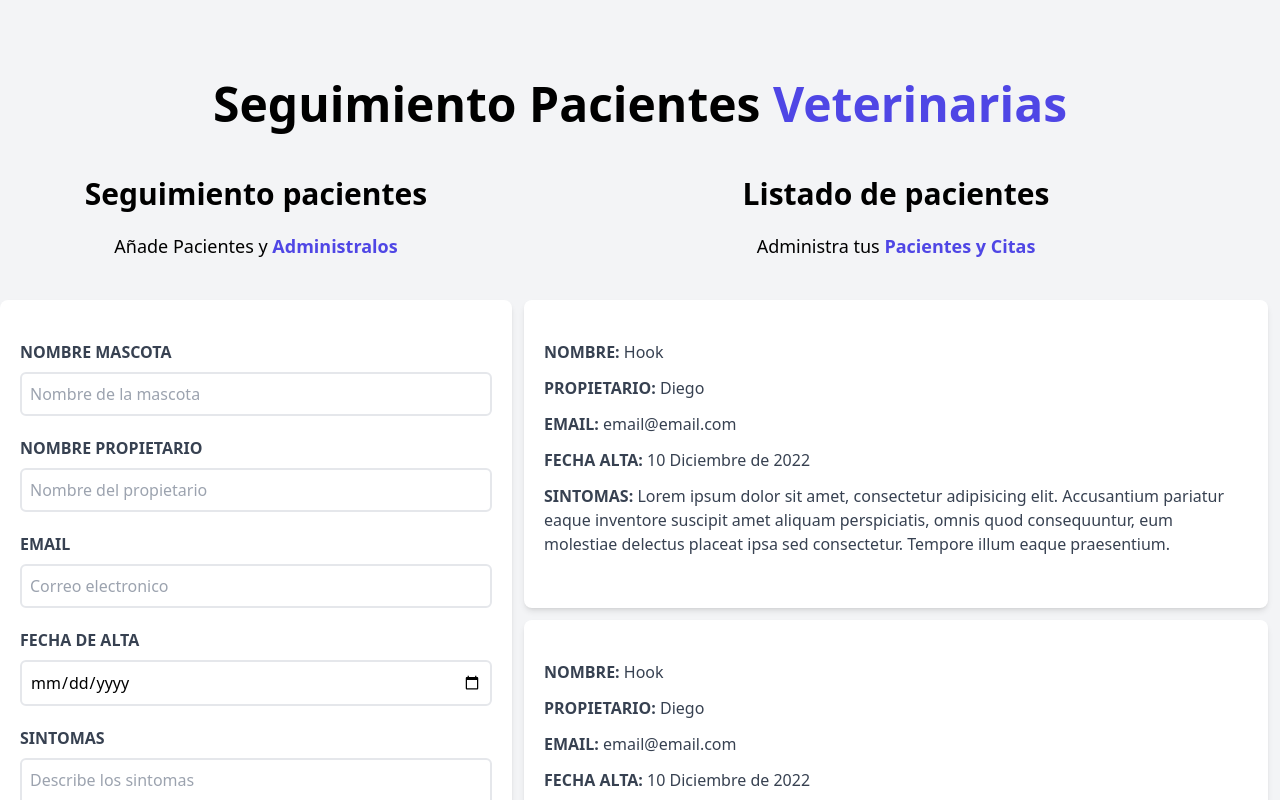
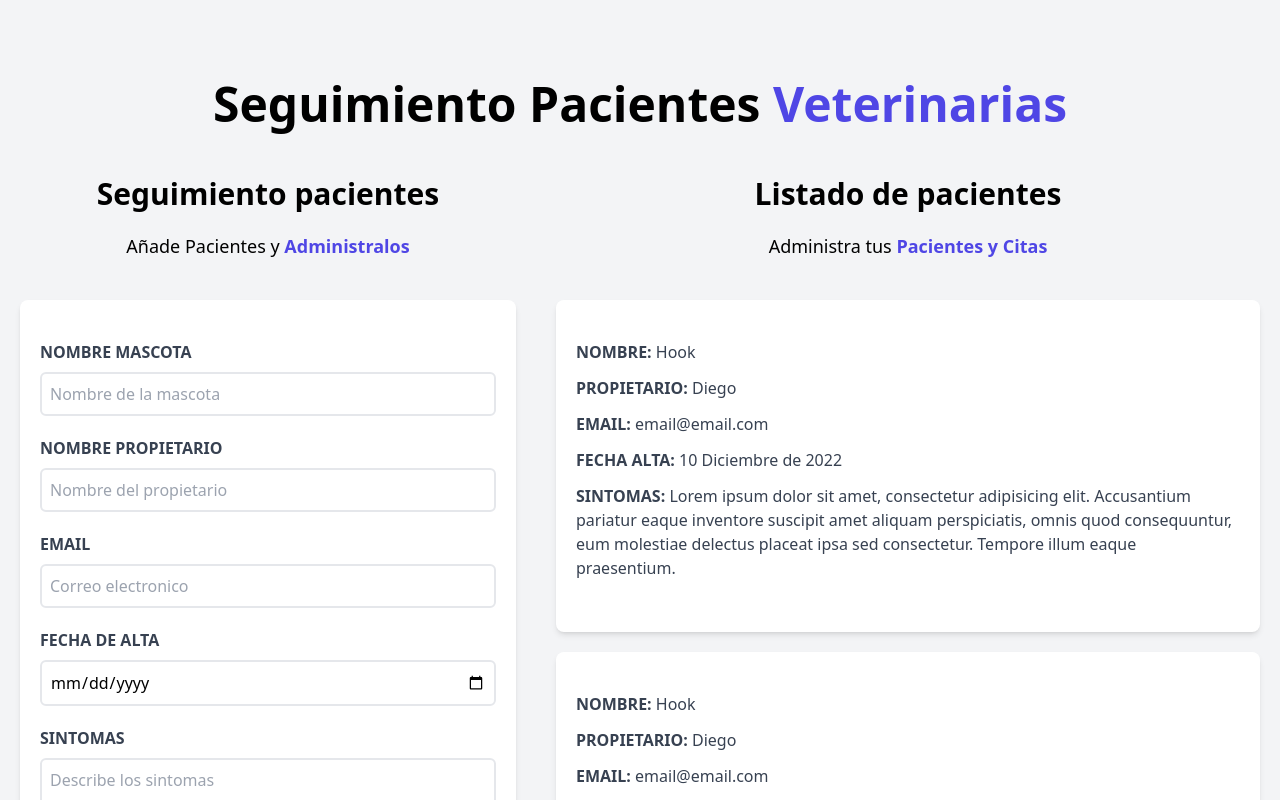
Before and after one commit to DiegoDiazVi/veternary-control, a React (Vite) app: page / in a window 1280 px wide. Shown: the top 800 px of the page. Built offline with nearby package versions, Linux system fonts and the light colour scheme.

Commit message:
feat(*): add new component Error and add props

```diff
--- a/src/App.jsx
+++ b/src/App.jsx
@@ -1,13 +1,18 @@
+import { useState } from 'react'
 import Formulario from './components/Formulario'
 import { Header } from './components/Header'
 import ListadoPacientes from './components/ListadoPacientes'
 
 const App = () => {
+  const [pacientes, setPacientes] = useState([]);
   return (
     <div className='container mx-auto mt-20'>
       <Header />
       <div className='mt-12 md:flex'>
-        <Formulario />
+        <Formulario
+          pacientes={pacientes}
+          setPacientes={setPacientes}
+        />
         <ListadoPacientes />
       </div>
     </div>
--- /dev/null
+++ b/src/components/Error.jsx
@@ -0,0 +1,11 @@
+import React from 'react'
+
+const Error = ({mensaje}) => {
+    return (
+        <div className='bg-red-600 text-white text-center p-3 uppercase font-bold mb-5 rounded-md'>
+            <p>{mensaje}</p>
+        </div>
+    )
+}
+
+export default Error
--- a/src/components/Formulario.jsx
+++ b/src/components/Formulario.jsx
@@ -1,18 +1,50 @@
 import React, { useEffect, useState} from 'react'
+import Error from './Error';
 
-
-const Formulario = () => {
+const Formulario = ({pacientes, setPacientes}) => {
     const [nombre, setNombre]           = useState('');
     const [propieatrio, setPropieatrio] = useState('');
     const [email, setEmail]             = useState('');
     const [fecha, setFecha]             = useState('');
     const [sintomas, setSintomas]       = useState('');
+    const [error, setError]             = useState(false);
 
+    const handleSubmit = (e) => {
+        e.preventDefault();
 
+        /*
+        ** validacion del formulario
+        */
+        if ([ nombre, propieatrio, email, fecha, sintomas ].includes('')) {
+            setError(true);
+            return
+        }
 
+        /*
+        ** Objeto de paciente y añadiendo valores
+        ** del paciente al state de App.jsx
+        */
+        const objetoPaciente = {
+            nombre,
+            propieatrio,
+            email,
+            fecha,
+            sintomas
+        }
+        setPacientes([...pacientes, objetoPaciente]);
 
+        /*
+        ** Limpieza del formulario
+        */
+        setNombre('');
+        setPropieatrio('');
+        setEmail('');
+        setFecha('');
+        setSintomas('');
+        setError(false);
+    }
     return (
-        <div className='md:w-1/2 lg:w-2/5'>
+        <div className='md:w-1/2 lg:w-2/5 mx-5'>
 
             <h2 className='font-black text-3xl text-center'>
                 Seguimiento pacientes
@@ -25,7 +57,13 @@ const Formulario = () => {
                 </span>
             </p>
 
-            <form className='bg-white shadow-md rounded-lg py-10 px-5 mb-10'>
+            <form
+                className='bg-white shadow-md rounded-lg py-10 px-5 mb-10'
+                onSubmit={handleSubmit}
+            >
+                { error && (
+                    <Error mensaje='Todos los campos son obligatorios'/>
+                ) }
                 <div className='mb-5'>
                     <label htmlFor='mascota' className='block text-gray-700 uppercase font-bold'>
                         Nombre Mascota
--- a/src/components/Paciente.jsx
+++ b/src/components/Paciente.jsx
@@ -2,7 +2,7 @@ import React from 'react'
 
 const Paciente = () => {
     return (
-        <div className='m-3 bg-white shadow-md px-5 py-10 rounded-lg'>
+        <div className='mx-5 my-5 bg-white shadow-md px-5 py-10 rounded-lg'>
             <p className='font-bold mb-3 text-gray-700 uppercase'>
                 Nombre: {''}
                 <span className='font-normal normal-case'>Hook</span>
```
